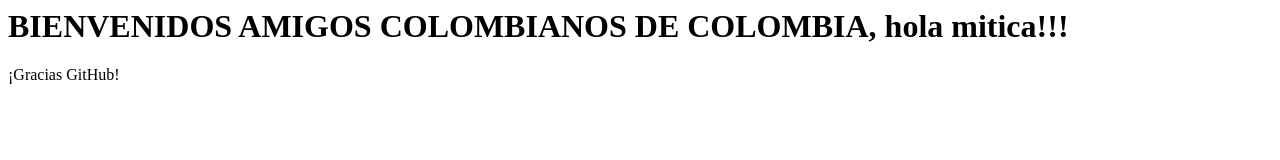
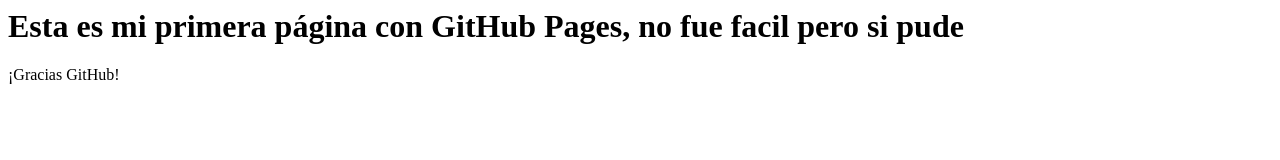
Before and after one commit to Mtto2024/Repoprime, a plain HTML site: page index.html in a window 1280 px wide. Drawn offline with Linux system fonts and the light colour scheme.

Commit message:
Update index.html

```diff
--- a/index.html
+++ b/index.html
@@ -1,4 +1,4 @@
 <html>
-<h1> BIENVENIDOS AMIGOS COLOMBIANOS DE COLOMBIA, hola mitica!!! </h1>
+<h1> Esta es mi primera página con GitHub Pages, no fue facil pero si pude </h1>
 <p>¡Gracias GitHub!</p>
 </html>
```
